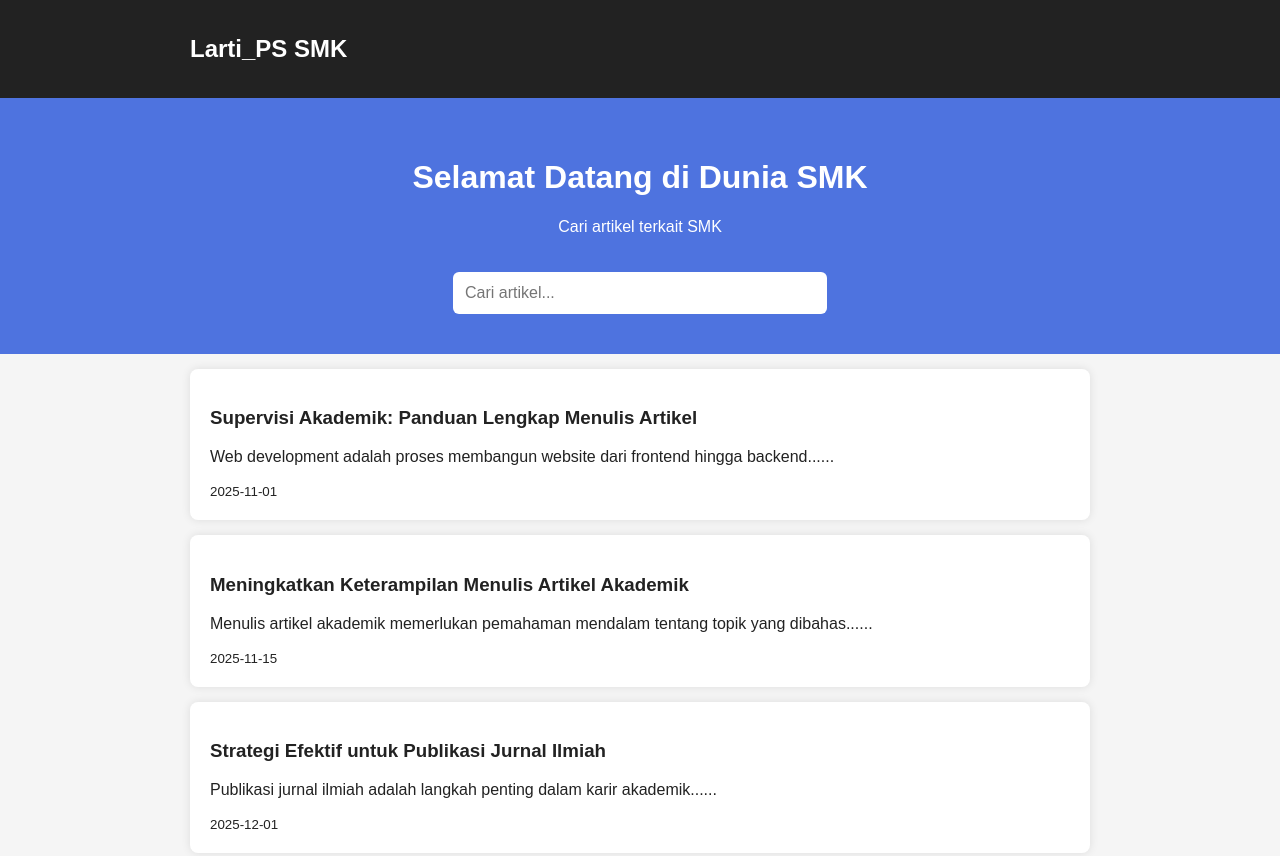
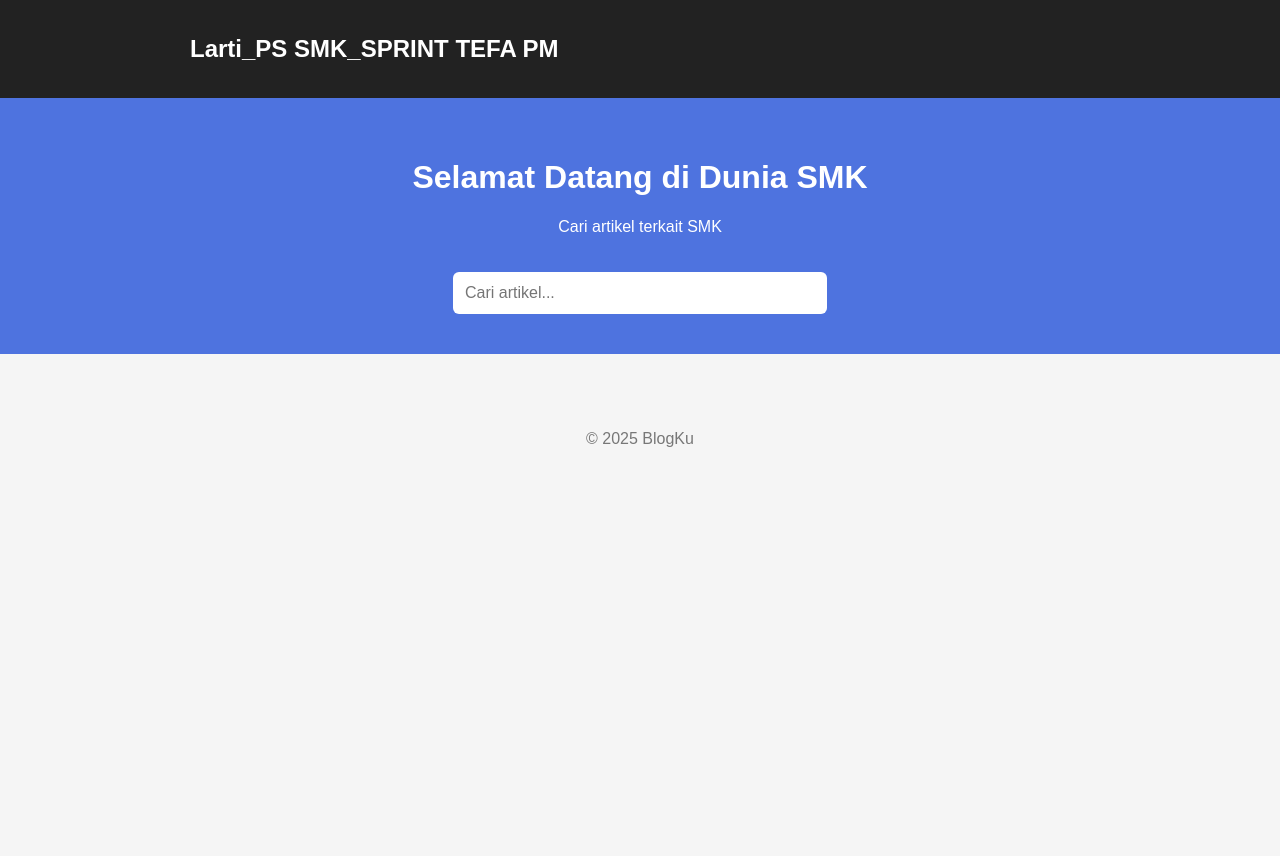
Before and after one commit to LartiPSSMK/SPRINT-TEFA-PM, a plain HTML site: page index.html in a window 1280 px wide. Shown: the top 856 px of the page. After the commit the page ends 800 px from the top, so only its background shows below. Drawn offline with Linux system fonts and the light colour scheme.

Commit message:
COMMIT KEDUA

```diff
--- a/data.json
+++ b/data.json
@@ -7,18 +7,5 @@
         "pdf": "./artikel/artikel1.pdf"
     },
 
-    {
-        "id": 2,
-        "title": "Meningkatkan Keterampilan Menulis Artikel Akademik",
-        "date": "2025-11-15",
-        "content": "Menulis artikel akademik memerlukan pemahaman mendalam tentang topik yang dibahas...",
-        "pdf": "./artikel/JADWAL ANG 2.pdf"
-    },
-    {
-        "id": 3,
-        "title": "Strategi Efektif untuk Publikasi Jurnal Ilmiah",
-        "date": "2025-12-01",
-        "content": "Publikasi jurnal ilmiah adalah langkah penting dalam karir akademik...",
-        "pdf": "./artikel/artikel3.pdf"
-    }
+
 ]
--- a/index.html
+++ b/index.html
@@ -10,7 +10,7 @@
 
 <nav>
     <div class="container">
-        <h2>Larti_PS SMK</h2>
+        <h2>Larti_PS SMK_SPRINT TEFA PM</h2>
     </div>
 </nav>
 
```
Also changed, not shown: 3 other files.
